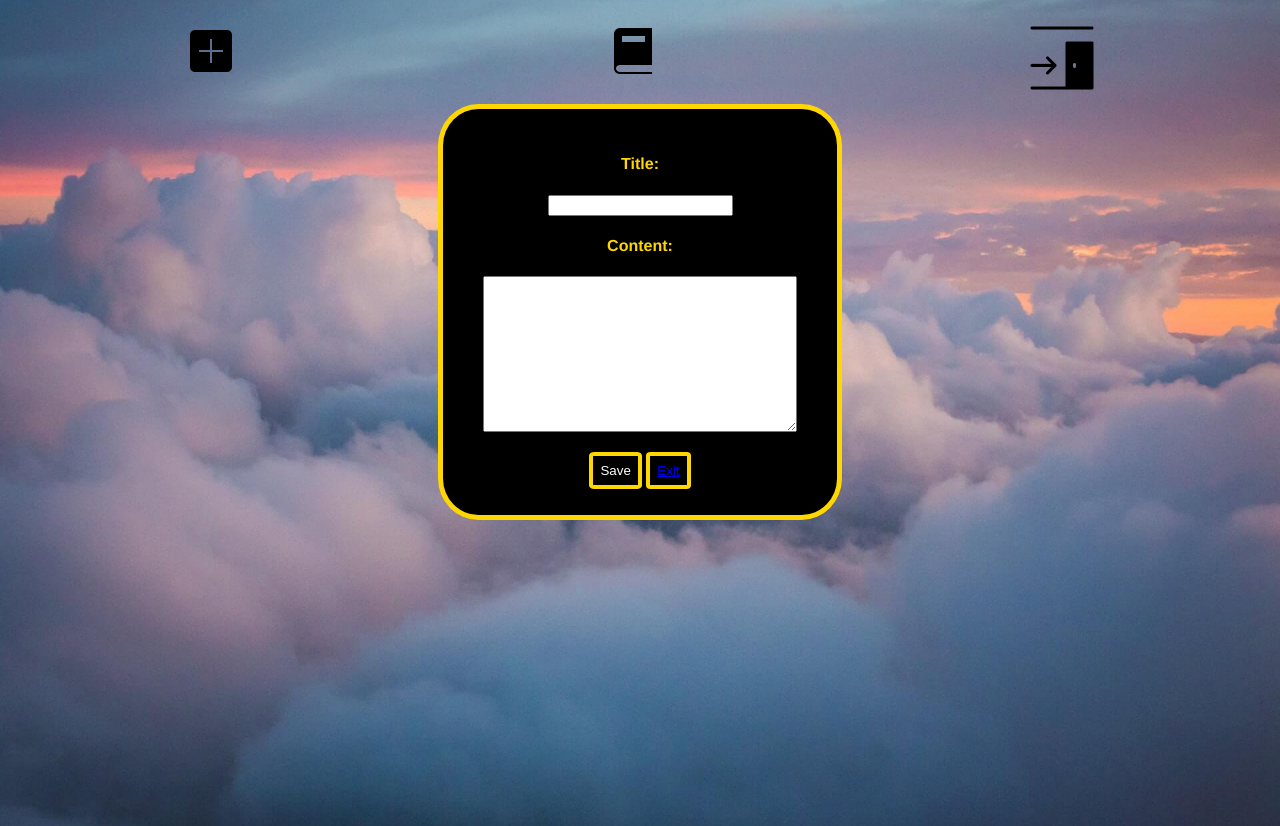
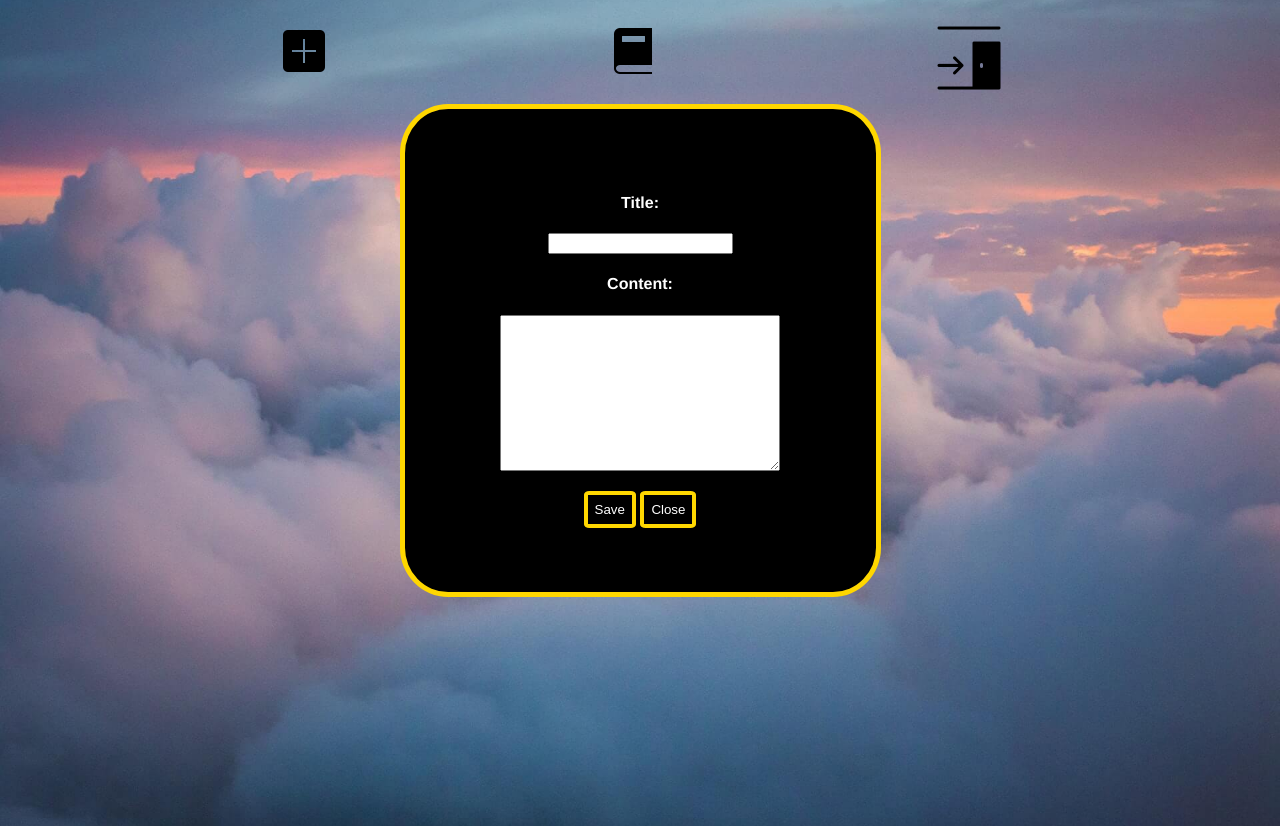
Before and after one commit to mejkej/cloudbook, a Django app: page /newnote/ in a window 1280 px wide. Run offline with Django 3.2, Linux system fonts and the light colour scheme; the visitor is signed in with stand-in values (Sample User, id 1).

Commit message:
all pages looks allright with screensize 320px

```diff
--- a/cloudbookapp/forms.py
+++ b/cloudbookapp/forms.py
@@ -74,6 +74,11 @@ class CustomAuthenticationForm(AuthenticationForm):
         return cleaned_data
 
 class NoteForm(forms.ModelForm):
+    title = forms.CharField(
+        min_length=1,
+        max_length=100,
+    )
+
     class Meta:
         model = Note
         fields = ['title', 'content']
--- a/static/css/style.css
+++ b/static/css/style.css
@@ -10,6 +10,7 @@ body {
     width:100vw;
     margin:0;
     border:0;
+    color:white;
 }
 
 header {
@@ -21,10 +22,14 @@ header {
 }
 
 header .basenavbar {
-    display:inline-flex;
-    justify-content: space-around;
+    display: flex;
+    justify-content: space-evenly;
     width:100vw;
+    margin:0;
 
+}
+header .basenav a {
+    border: 2px solid black;
 }
 
 
@@ -36,7 +41,6 @@ h1 {
 }
 
 .maindiv .browsenotes {
-    display:flexbox;
     justify-content: space-evenly;
 }
 
@@ -60,6 +64,9 @@ h1 {
     color:gold;
 }
 
+a:visited {
+    color:black;
+}
 
 .ifsignupsuccessa h2 {
 color:rgb(35, 188, 12);
@@ -76,43 +83,44 @@ main {
     height:70vh;
     width:100vw;
     display:flex;
-    justify-content: space-around;
+    justify-self: center;
 }
 
 .maindiv {
+    display: flex;
+    flex-direction:column;
     border:5px solid gold;
     border-radius: 10%;
-    padding: 2%;
-    max-width: 700px;
+    max-width: 80%;
+    background-color: black;
+    margin: 0 auto;
     height:fit-content;
-    width:fit-content;
-    background-color: black;
-    margin-left:5vw;
-    margin-right:5vw;
+    padding:5%;
 }
 
-.maindiv #id_title {
-    max-width:90%;
-    margin: auto;
+.maindiv h2 {
+    color:gold;
 }
 
 .maindiv #id_content {
-    max-width:90%;
-    margin: auto;
+    max-width: 80%;
 }
 
-.maindiv h2 {
-    color:white;
-    margin-top: 0;
+.notecontentdiv p {
+    word-wrap: break-word;
+    white-space: pre-line;
+    max-width: 80%;
+    max-height: 300px;
+    margin: 0 auto;
+    overflow-y: auto;
+    margin-bottom:20px;
 }
 
-.maindiv h4 {
-    color:gold;
+.browsenotes {
+    max-height:300px;
+    overflow-y: auto;
 }
 
-.maindiv .notecontentdiv p {
-    color:white;
-}
 
 button {
     border:4px solid gold;
@@ -130,6 +138,19 @@ button:hover {
     border-radius: 10%;
 }
 
+a:hover {
+    color:rgb(35, 188, 12);
+}
+
+button a {
+    text-decoration: none;
+    color:white;
+}
+
+button a:visited {
+    color:white;
+}
+
 #signupsuccess {
     color:rgb(35, 188, 12);
 }
@@ -142,7 +163,6 @@ button:hover {
 }
 
 
-
 footer {
     display:flex;
     width:100vw;
--- a/templates/base.html
+++ b/templates/base.html
@@ -25,10 +25,8 @@
 </header>
 
 <main>
-    <div class="maindiv">
         {% block content %}
         {% endblock %}
-    </div>
 </main>
 
 <footer>
--- a/templates/delete.html
+++ b/templates/delete.html
@@ -1,10 +1,12 @@
 {% extends "base.html" %}
 
 {% block content %}
+<div class="maindiv">
 <h2>Are you sure you want to delete this note?</h2>
 <form method="POST">
     {% csrf_token %}
     <button type="submit">Delete</button>
 </form>
-<button><a href="{% url 'read' pk=note.pk %}">Go Back</a></button>
+<a href="{% url 'read' pk=note.pk %}"><button>Close</button></a>
+</div>
 {% endblock %}
--- a/templates/edit.html
+++ b/templates/edit.html
@@ -1,6 +1,7 @@
 {% extends "base.html" %}
 
 {% block content %}
+<div class="maindiv">
 
 <form method="POST">
     {% csrf_token %}
@@ -13,5 +14,6 @@
     {% endfor %}
     <button type="submit">Save</button>
 </form>
-<button><a href="{% url 'base' %}">Exit</a></button>
+<a href="{% url 'base' %}"><button>Close</button></a>
+</div>
 {% endblock %}
--- a/templates/note.html
+++ b/templates/note.html
@@ -1,34 +1,5 @@
-{% load static %}
-<!DOCTYPE html>
-<html lang="en">
-<head>
-    <meta charset="UTF-8">
-    <meta http-equiv="X-UA-Compatible" content="IE=edge">
-    <meta name="viewport" content="width=device-width, initial-scale=1.0">
-    <link rel="shortcut icon" type="image/x-icon" href="{% static 'favicon.ico' %}">
-    <link rel="stylesheet" href="{% static 'css/style.css' %}">
-    <title>Cloud Book</title>
-</head>
-
-<body>
-
-<header>
-    {% if user.is_authenticated %}
-    <nav class="basenavbar">
-
-        <a class="addanchor" href="{% url 'newnote' %}"><img src="{% static 'imgs/addnew.png' %}" alt="Add Note"></img></a>
-
-        <a class="browseanchor" href="{% url 'browse' %}"><img src="{% static 'imgs/browsenotes.png' %}" alt="Browse Notes"></img></a>
-
-        <a class="signoutanchor" href="{% url 'signout' %}"><img src="{% static 'imgs/signouticon.png' %}" alt="sign out button"></img></a>
-
-    </nav>
-    {% endif %}
-
-</header>
-
-<main>
-
+{% extends 'base.html' %}
+{% block content %}
     <div class="maindiv">
         <form method="POST" class="form">
             {% csrf_token %}
@@ -42,16 +13,7 @@
 
             <button type="submit">Save</button>
 
-            <button><a href="{% url 'base' %}">Exit</a></button>
+            <button><a href="{% url 'base' %}">Close</a></button>
         </form>
     </div>
-
-</main>
-
-<footer>
-
-</footer>
-
-<script src="{% static 'js/script.js' %}"></script>
-</body>
-</html>
+{% endblock %}
```
Also changed, not shown: templates/browse.html (+11 -44 lines), templates/read.html (+6 -3 lines).
